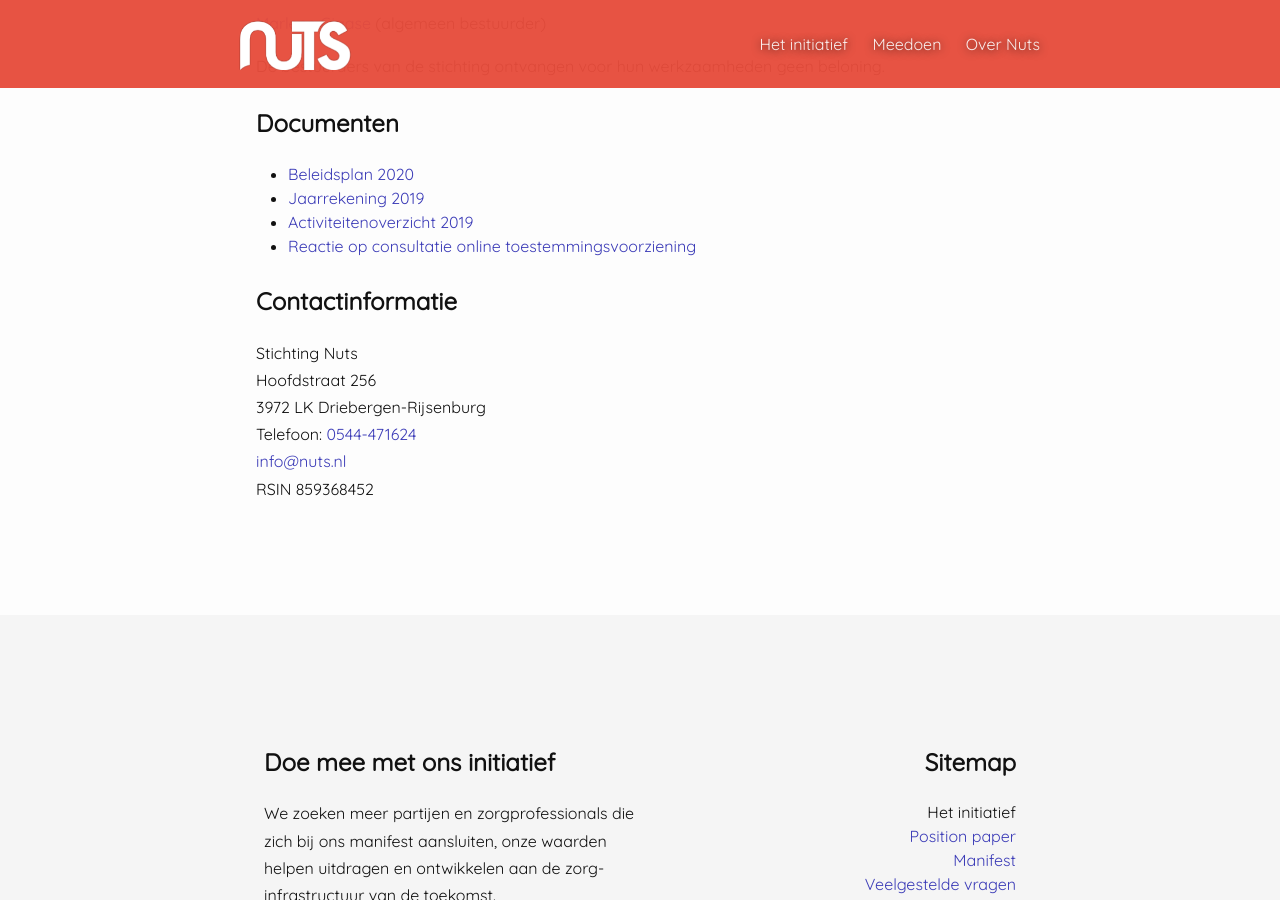
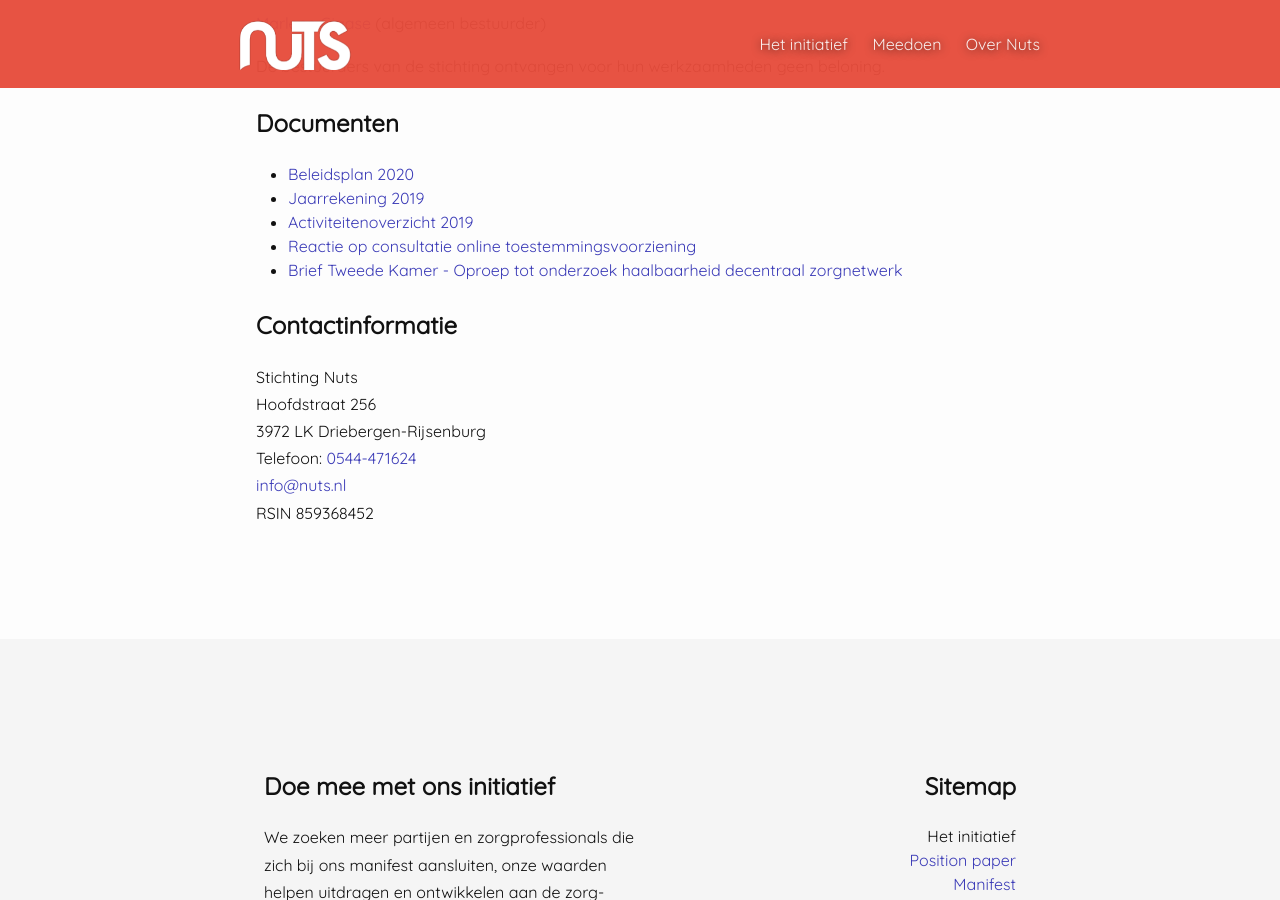
Before and after one commit to nuts-foundation/nuts-webpresence, a Jekyll site: the page built from stichting.md, in a window 1280 px wide and 900 px high, scrolled down 1716 px. Built offline with Jekyll 4.4.1, drawn with Linux system fonts in a browser that asks for light colours.

Commit message:
Add letter to the House of reps

```diff
--- a/stichting.md
+++ b/stichting.md
@@ -45,6 +45,7 @@ De bestuurders van de stichting ontvangen voor hun werkzaamheden geen beloning.
 * [Jaarrekening 2019](/assets/downloads/Jaarrekening 2019.pdf)
 * [Activiteitenoverzicht 2019](/assets/downloads/Activiteiten 2019.pdf)
 * [Reactie op consultatie online toestemmingsvoorziening](/assets/downloads/Reactie Stichting Nuts op open consultatie voor online toestemmingsvoorziening.pdf)
+* [Brief Tweede Kamer - Oproep tot onderzoek haalbaarheid decentraal zorgnetwerk](/assets/downloads/Brief tweede kamer AO 8 oktober 2020.pdf)
 
 ## Contactinformatie
 
```
Also changed, not shown: 1 other file.
